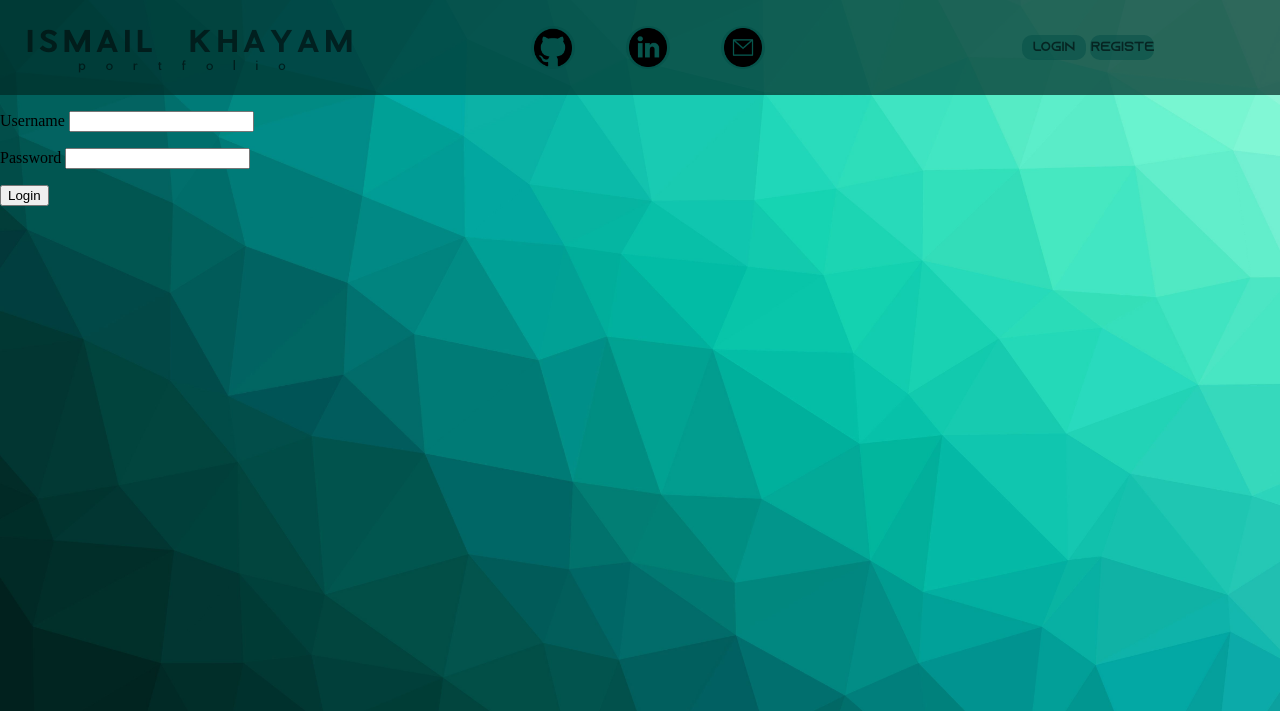
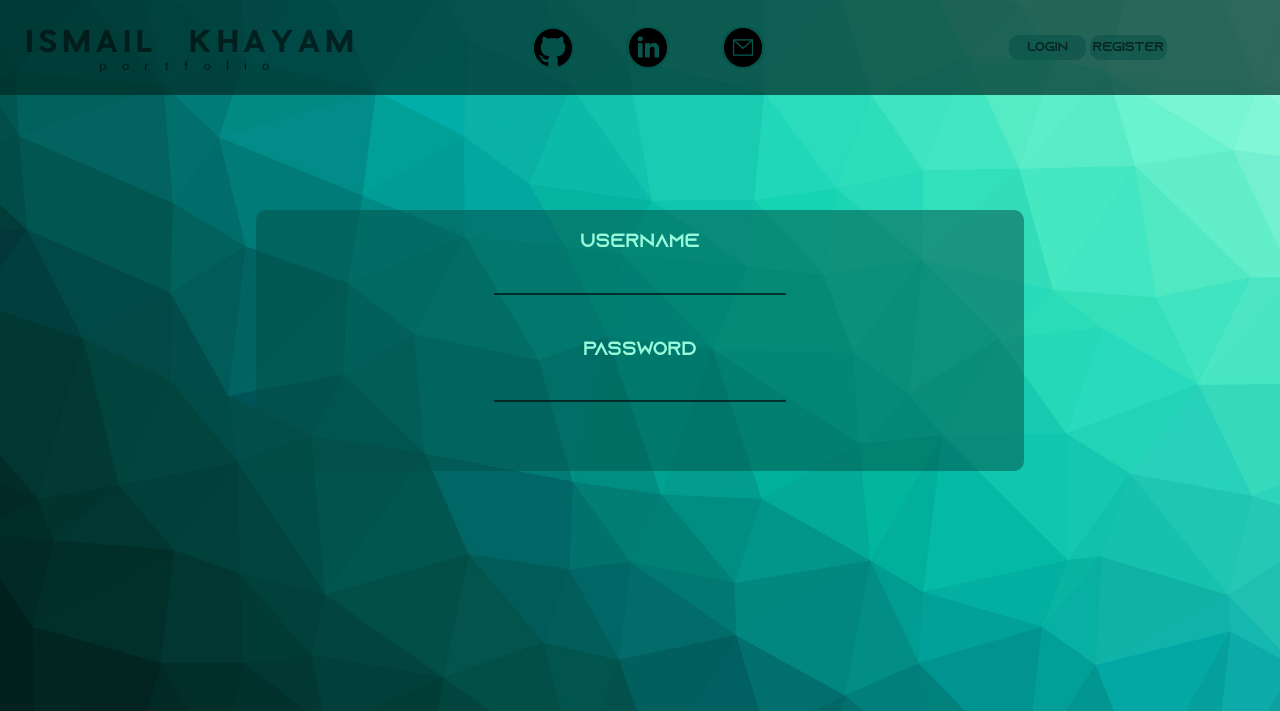
Before and after one commit to cyla00/portfolio, a PHP site: page /login.php in a window 1280 px wide. Shown: the top 711 px of the page. Run offline with PHP 8.4, Linux system fonts and the light colour scheme.

Commit message:
loginbtn popup

```diff
--- a/login.php
+++ b/login.php
@@ -18,20 +18,28 @@
 
     }
      ?>
-    <header>
-      <form class="" action="login.php" method="post">
-        <p>
-          <label for="user">Username</label>
-          <input  id="user" type="text" name="user" value="">
-        </p>
-        <p>
-          <label for="pass">Password</label>
-          <input  id="pass" type="text" name="pass" value="">
-        </p>
-        <p>
-          <input type="submit" name="login" value="Login">
-        </p>
-      </form>
-    </header>
+
+    <div id="contenitore_login">
+      <div class="vuoto"></div>
+
+      <div>
+        <form id="form_login" action="login.php" method="post">
+          <div class="cont_log">
+            <label for="user">Username</label>
+            <input class="inpt" type="text" name="user" value="">
+          </div>
+          <div class="cont_log">
+            <label for="pass">Password</label>
+            <input  class="inpt" type="text" name="pass" value="" oninput="">
+          </div>
+          <div class="cont_log">
+            <input id="submit_log" type="submit" name="login" value="Login">
+          </div>
+        </form>
+      </div>
+
+      <div class="vuoto"></div>
+    </div>
+    <script type="text/javascript" src="script.js"></script>
   </body>
 </html>
--- a/script.js
+++ b/script.js
@@ -0,0 +1,5 @@
+
+function loginpop(){
+    const loginUser = document.getElementByName("pass");
+    loginButton.style.display = "flex";
+}
--- a/style.css
+++ b/style.css
@@ -28,7 +28,7 @@ body{
   padding: 0;
   margin: 0;
 }
-/* ############### INDEX_PRIMARIO ################ */
+/* ############### SETTORE_HEADER ################ */
 #settore_header{
   background-color:  rgba(1, 42, 38, 0.7);
   display: grid;
@@ -54,13 +54,13 @@ body{
   color: rgba(1, 15, 15, 0.7);
   font-family: PierBold;
   font-size: 2.3vw;
-  letter-spacing: 5px;
+  letter-spacing: 0.4vw;
 }
 #home p{
   display: flex;
   text-align: center;
   color: rgba(1, 15, 15, 0.7);
-  letter-spacing: 20px;
+  letter-spacing: 1.2vw;
   margin: auto;
   font-family: PierNorm;
   font-size: 1vw;
@@ -110,10 +110,11 @@ body{
 .style_utente{
   color: rgba(1, 15, 15, 0.7);
   font-family: Azonix;
-  width: 5vw;
+  font-size: 1vw;
+  width: 6vw;
   height: 2vw;
   background-color: rgba(2, 79, 71, 0.5);
-  padding: 1%;
+  padding: 3%;
   border: none;
   border-radius: 10px;
   outline: none;
@@ -125,3 +126,58 @@ body{
 .style_utente:active{
   background-color: rgba(153, 250, 219, 0.5);
 }
+
+/* ############### LOGIN ################ */
+#contenitore_login{
+
+  width: 100%;
+  height: 100%;
+  margin-top: 9vw;
+  display: grid;
+  grid-template-columns: 20% 60% 20%;
+  grid-template-rows: 30% 40% 30%;
+}
+#form_login{
+  background-color: rgba(2, 79, 71, 0.5);
+  border-radius: 10px;
+}
+.cont_log{
+  font-family: Azonix;
+  font-size: 1.5vw;
+  color: #99fadb;
+  padding: 3%;
+  display: flex;
+  flex-direction: column;
+  align-items: center;
+  text-align: center;
+}
+.inpt{
+  width: 40%;
+  height: 3vw;
+  outline: none;
+  background: none;
+  border: none;
+  border-bottom: 2px solid rgba(1, 15, 15, 0.7);
+  font-size: 1vw;
+  font-family: NoirMed;
+  overflow: none;
+  text-align: center;
+}
+#submit_log{
+  display: none;
+  font-size: 1.5vw;
+  font-family: Azonix;
+  color: rgba(1, 15, 15, 0.7);
+  padding: 2%;
+  border: none;
+  background: none;
+  border-radius: 10px;
+  outline: none;
+}
+#submit_log:hover{
+  background-color: rgba(1, 128, 117, 0.5);
+  transition: 0.2s;
+}
+#submit_log:active{
+  background-color: rgba(153, 250, 219, 0.5);
+}
```
